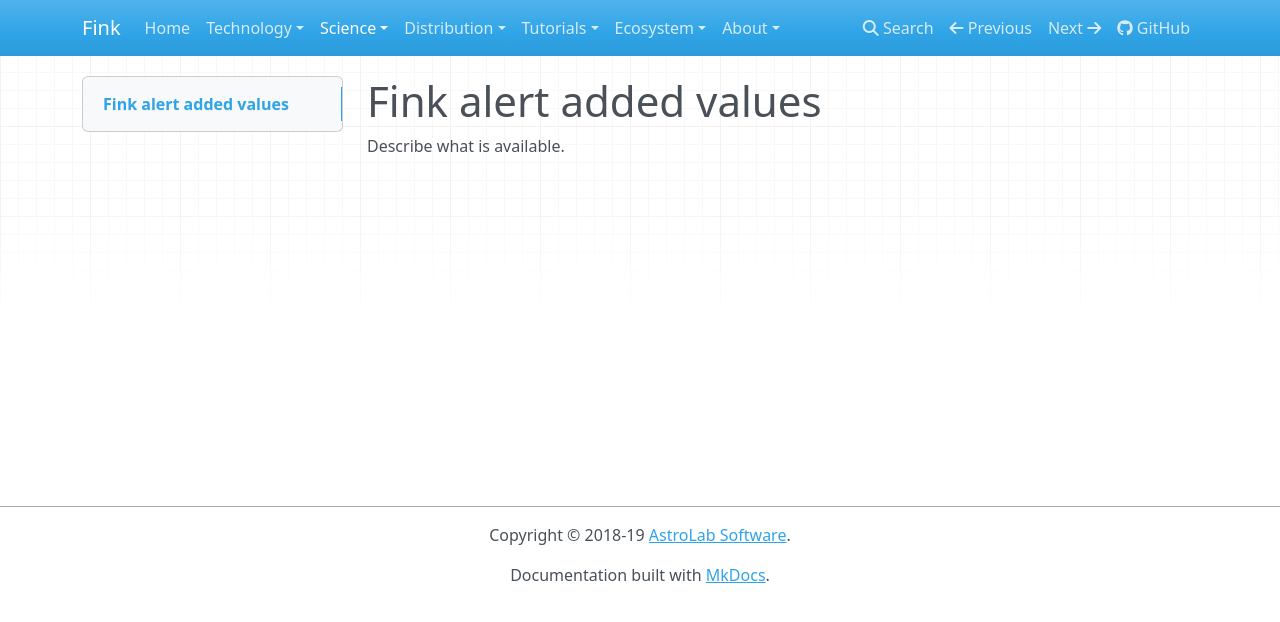
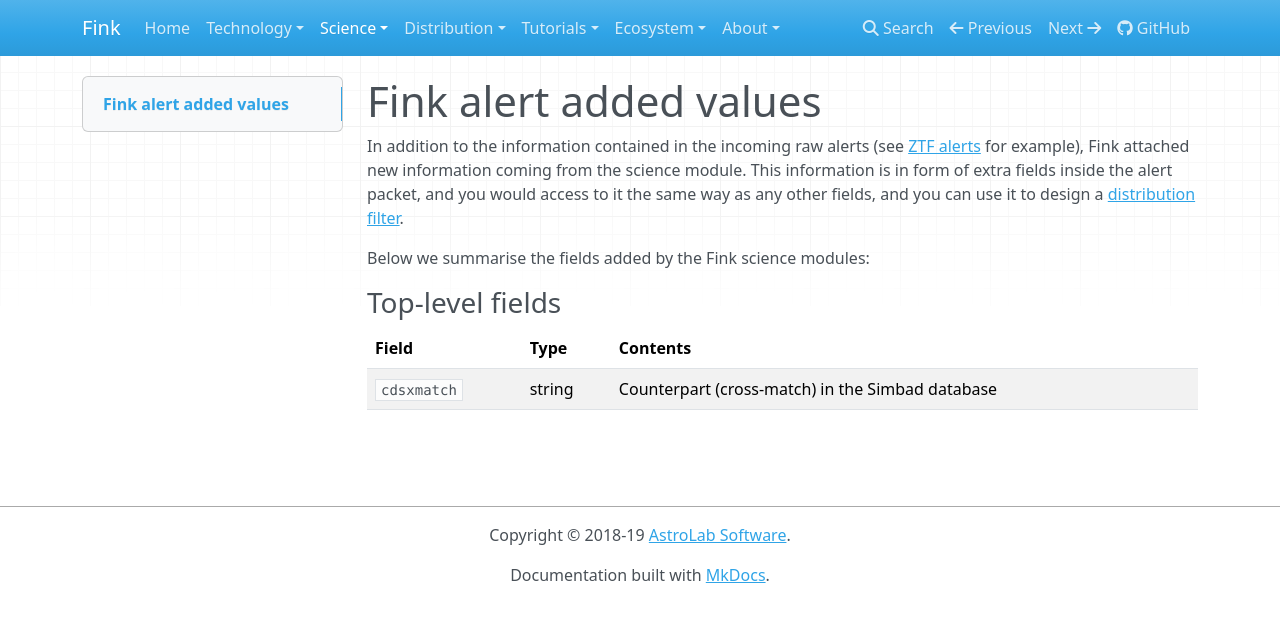
Before and after one commit to astrolabsoftware/fink, an MkDocs documentation site: the page built from docs/science/added_values.md, in a window 1280 px wide. Shown: the top 622 px of the page. Built offline with MkDocs 1.6.1, drawn with Linux system fonts in a browser that asks for light colours; nearby versions of some CDN libraries.

Commit message:
Update added values

```diff
--- a/docs/science/added_values.md
+++ b/docs/science/added_values.md
@@ -1,3 +1,11 @@
 # Fink alert added values
 
-Describe what is available.
+In addition to the information contained in the incoming raw alerts (see [ZTF alerts](ztf_alerts.md) for example), Fink attached new information coming from the science module. This information is in form of extra fields inside the alert packet, and you would access to it the same way as any other fields, and you can use it to design a [distribution filter](../distribution/introduction.md).
+
+Below we summarise the fields added by the Fink science modules:
+
+### Top-level fields
+
+| Field | Type | Contents |
+|:--------|:-------|:--------|
+| `cdsxmatch` | string | Counterpart (cross-match) in the Simbad database |
```
